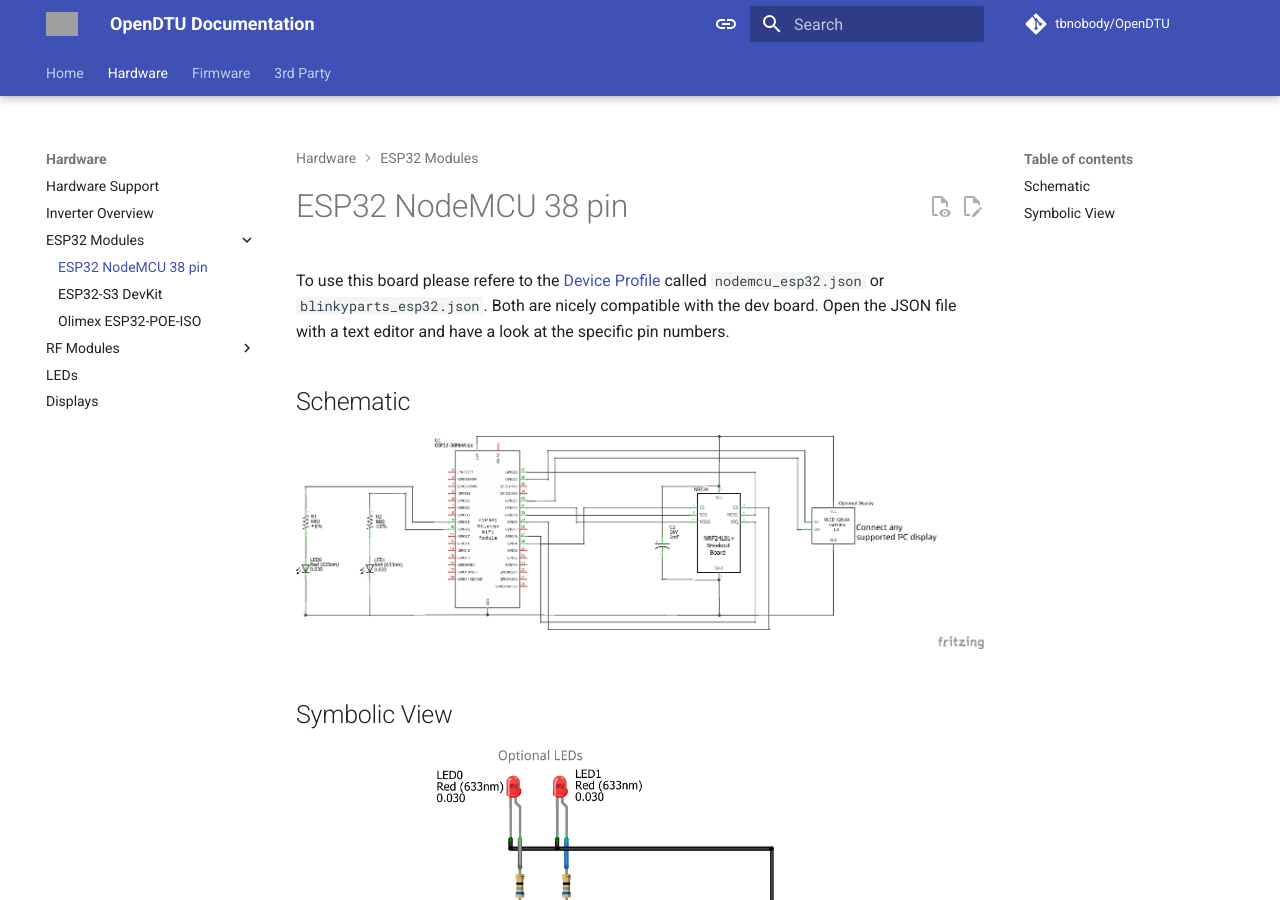
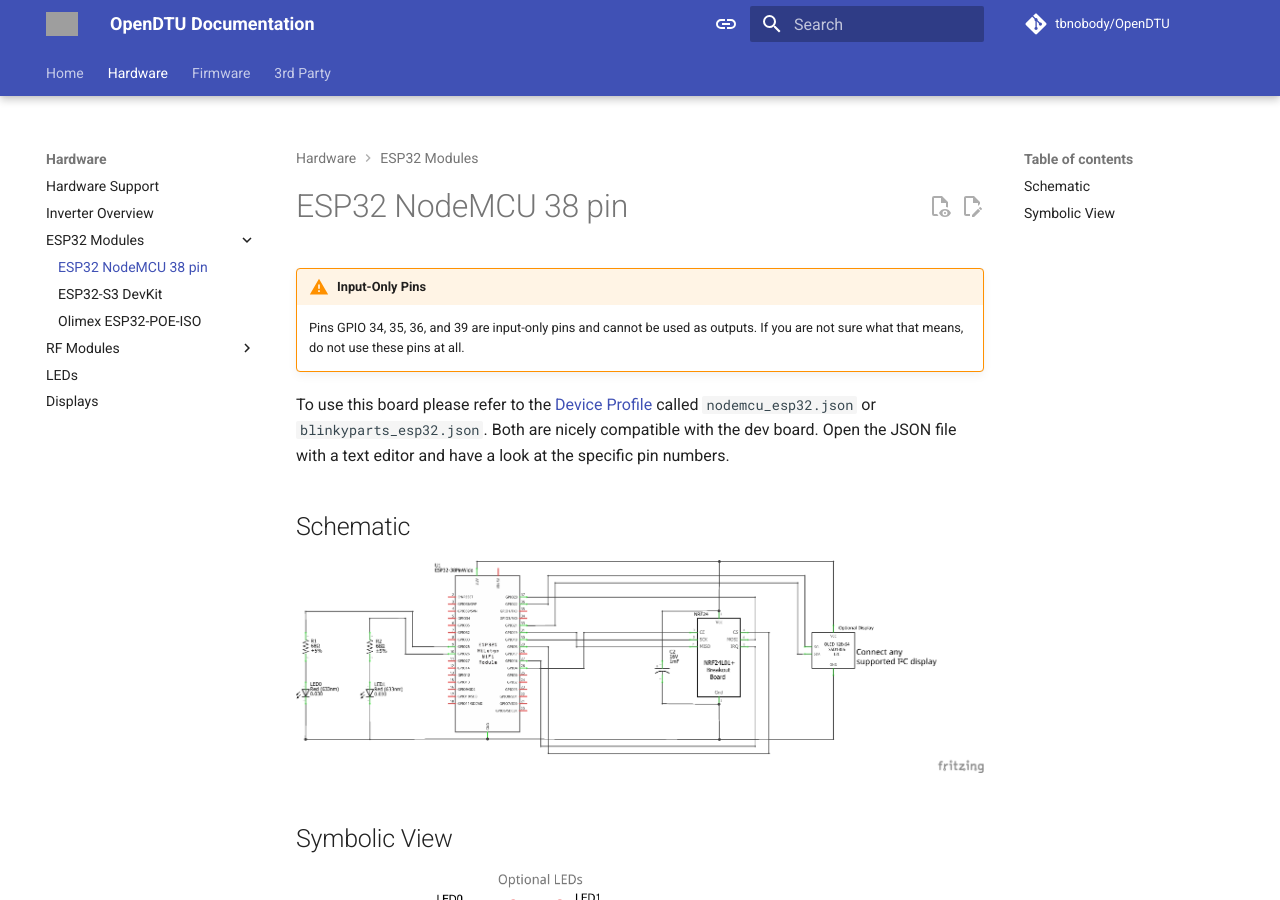
Before and after one commit to tbnobody/OpenDTU-docs, an MkDocs documentation site: the page built from docs/hardware/esp32nodemcu_38pin.md, in a window 1280 px wide and 900 px high. Built offline with MkDocs 1.6.1 and Material for MkDocs 9.7.7, drawn with Linux system fonts in a browser that asks for light colours; comment, search, counter and statistics services are not loaded; grey boxes are pictures that could not be loaded.

Commit message:
warn about ESP32 input-only pins

```diff
--- a/docs/hardware/esp32nodemcu_38pin.md
+++ b/docs/hardware/esp32nodemcu_38pin.md
@@ -1,6 +1,13 @@
 # ESP32 NodeMCU 38 pin
 
-To use this board please refere to the [Device Profile](../firmware/device_profiles.md) called `nodemcu_esp32.json` or `blinkyparts_esp32.json`. Both are nicely compatible with the dev board. Open the JSON file with a text editor and have a look at the specific pin numbers.
+!!!warning "Input-Only Pins"
+    Pins GPIO 34, 35, 36, and 39 are input-only pins and cannot be used as
+    outputs. If you are not sure what that means, do not use these pins at all.
+
+To use this board please refer to the [Device
+Profile](../firmware/device_profiles.md) called `nodemcu_esp32.json` or
+`blinkyparts_esp32.json`. Both are nicely compatible with the dev board. Open
+the JSON file with a text editor and have a look at the specific pin numbers.
 
 ## Schematic
 
```
